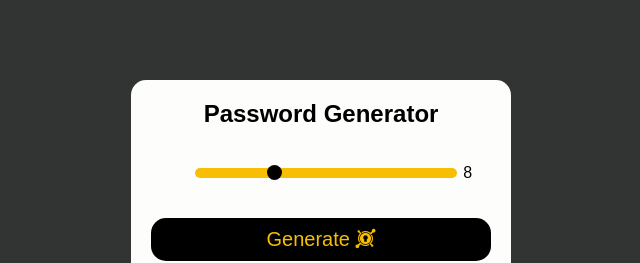
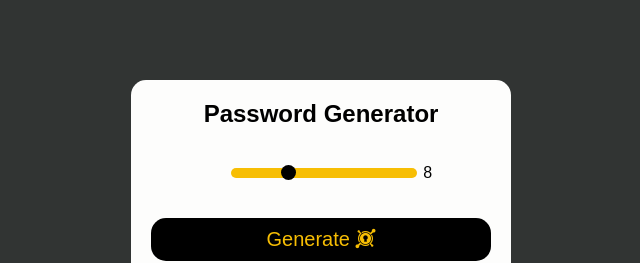
Before and after one commit to Salvador-ZN/Password-Generator, a plain HTML site: page index.html in a window 1280 px wide. Shown: the top 263 px of the page, without its empty margins (319-959 px from the left). Drawn offline with Linux system fonts and the light colour scheme.

Commit message:
Update style.css

```diff
--- a/style.css
+++ b/style.css
@@ -16,14 +16,14 @@ body{
 
 .slider{
     -webkit-appearance: none;
-    width: 83%;
+    width: 70%;
     height: 10px;
     background: transparent;
     border-radius: 15px;
     opacity: 1;
     -webkit-transition: 0.2s;
     transition: opacity 0.2s;
-    margin-left: 30px;
+    margin-left: 45px;
     margin-top: 10px;
     margin-bottom: 40px;
 }
@@ -128,4 +128,5 @@ input [type="checkbox"] {
     .container{
         width: 98%;
     }
+
 }
```
